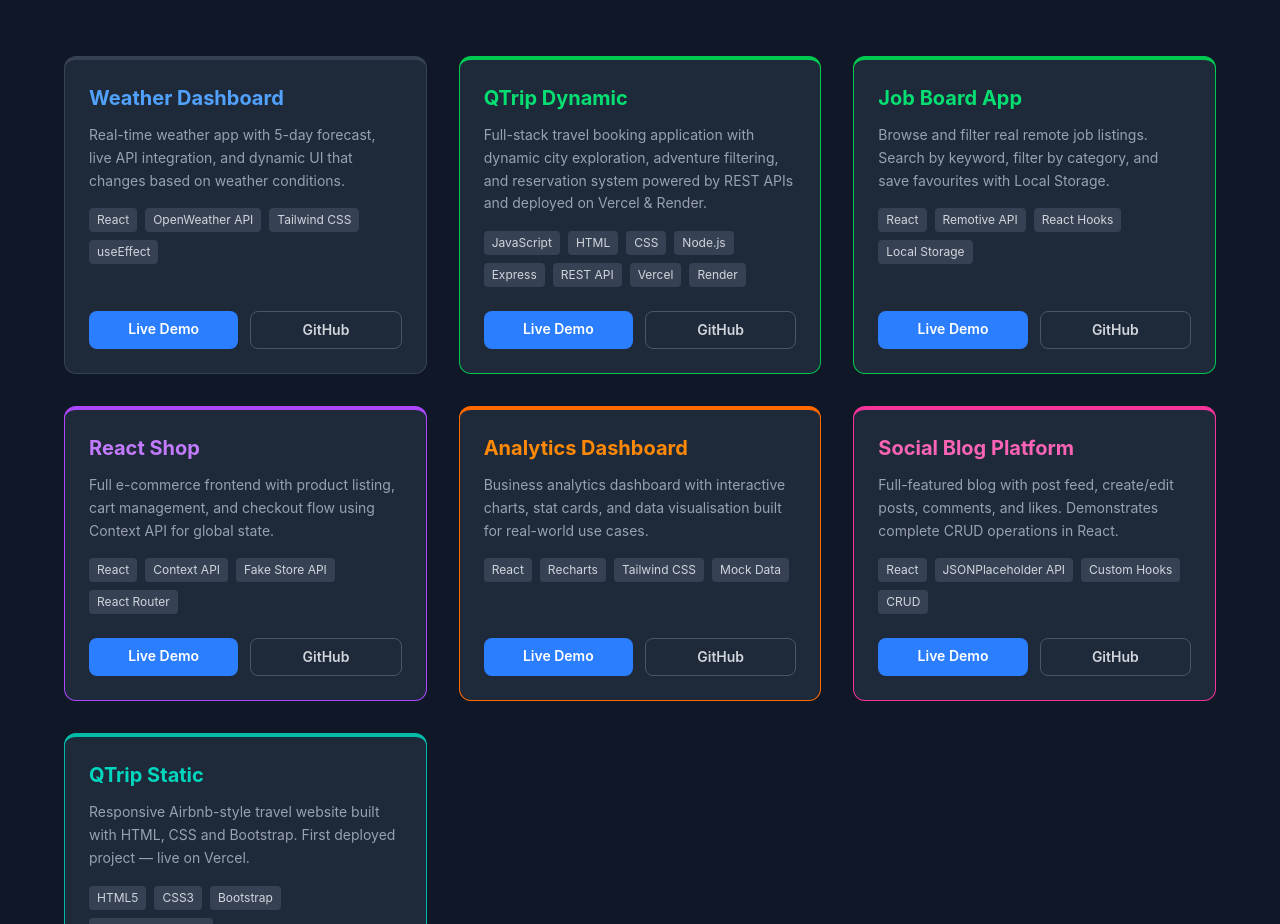
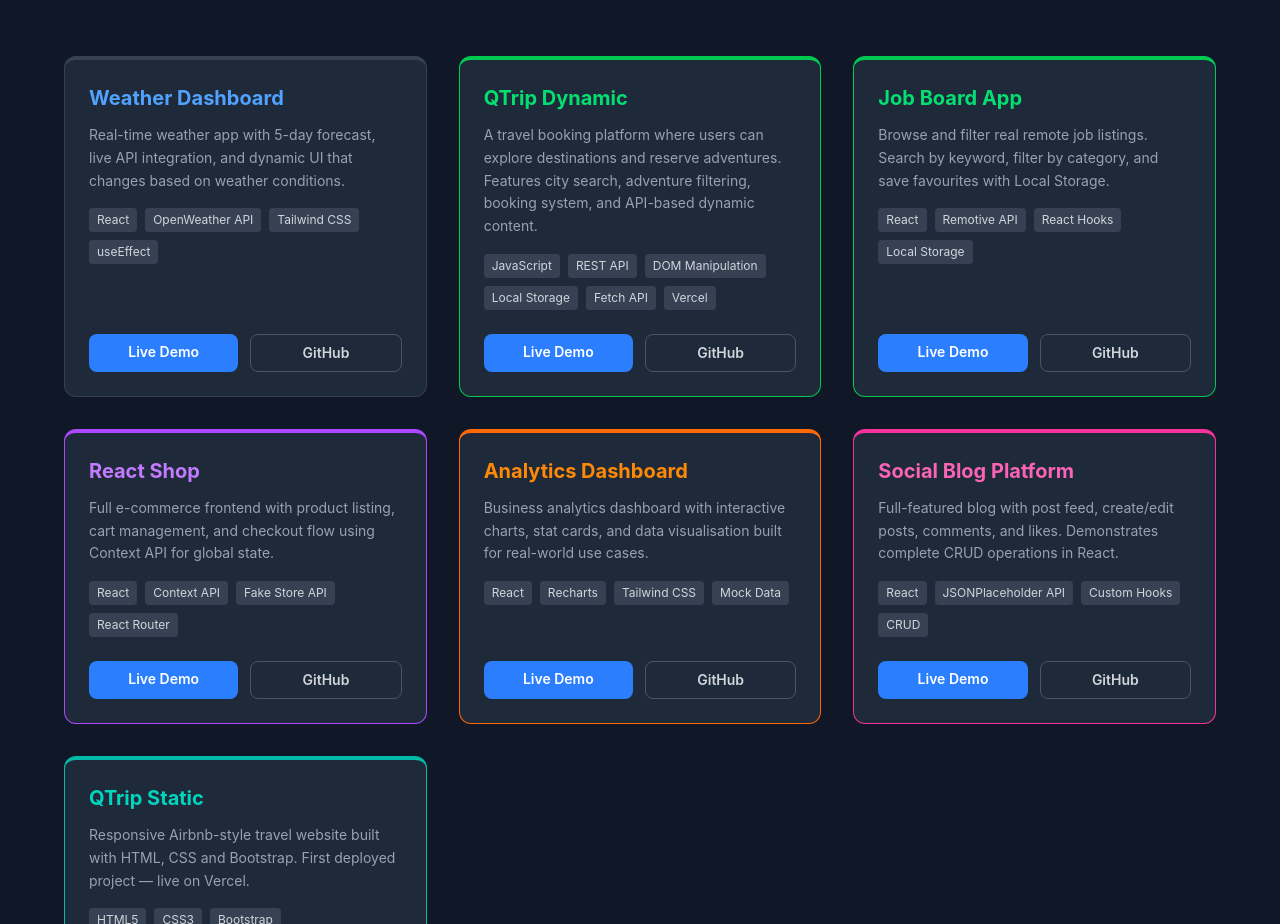
Before and after one commit to DevShehin/shehin-portfolio, a React (Vite) app: page / in a window 1280 px wide. Shown: the part 1660-2584 px from the top of the page. Built offline with nearby package versions, Linux system fonts and the light colour scheme.

Commit message:
Add QTrip Dynamic project with live demo and GitHub link

```diff
--- a/src/components/Projects.jsx
+++ b/src/components/Projects.jsx
@@ -10,12 +10,12 @@ function Projects() {
         },
         {
             title: "QTrip Dynamic",
-            description: "Full-stack travel booking application with dynamic city exploration, adventure filtering, and reservation system powered by REST APIs and deployed on Vercel & Render.",
-            tech: ["JavaScript", "HTML", "CSS", "Node.js", "Express", "REST API", "Vercel", "Render"],
+            description: "A travel booking platform where users can explore destinations and reserve adventures. Features city search, adventure filtering, booking system, and API-based dynamic content.",
+            tech: ["JavaScript", "REST API", "DOM Manipulation", "Local Storage", "Fetch API", "Vercel"],
             live: "https://shehinshajahan1998-me-qtripdynamic.vercel.app/",
             github: "https://github.com/DevShehin/shehinshajahan1998-ME_QTRIPDYNAMIC",
             color: "green"
-        },
+        }, ,
         {
             title: "Job Board App",
             description: "Browse and filter real remote job listings. Search by keyword, filter by category, and save favourites with Local Storage.",
```
